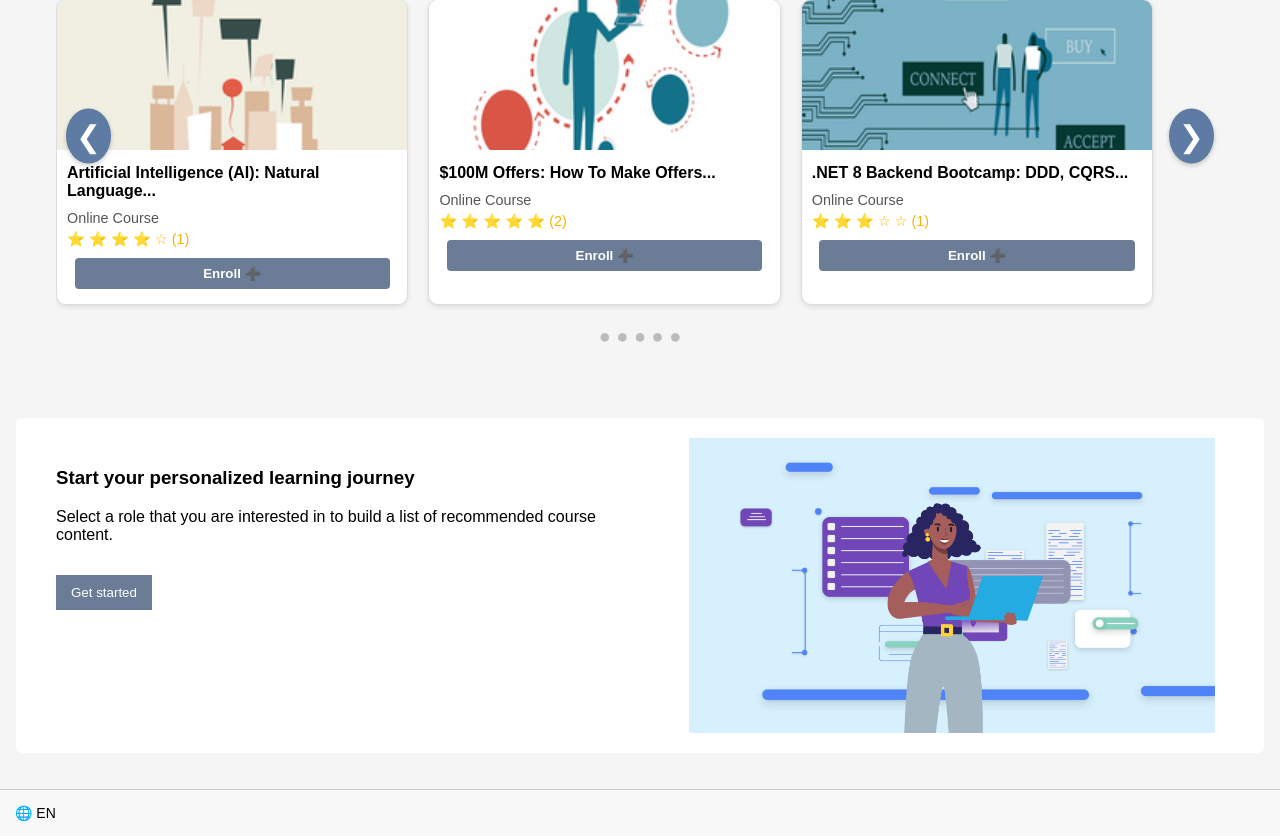
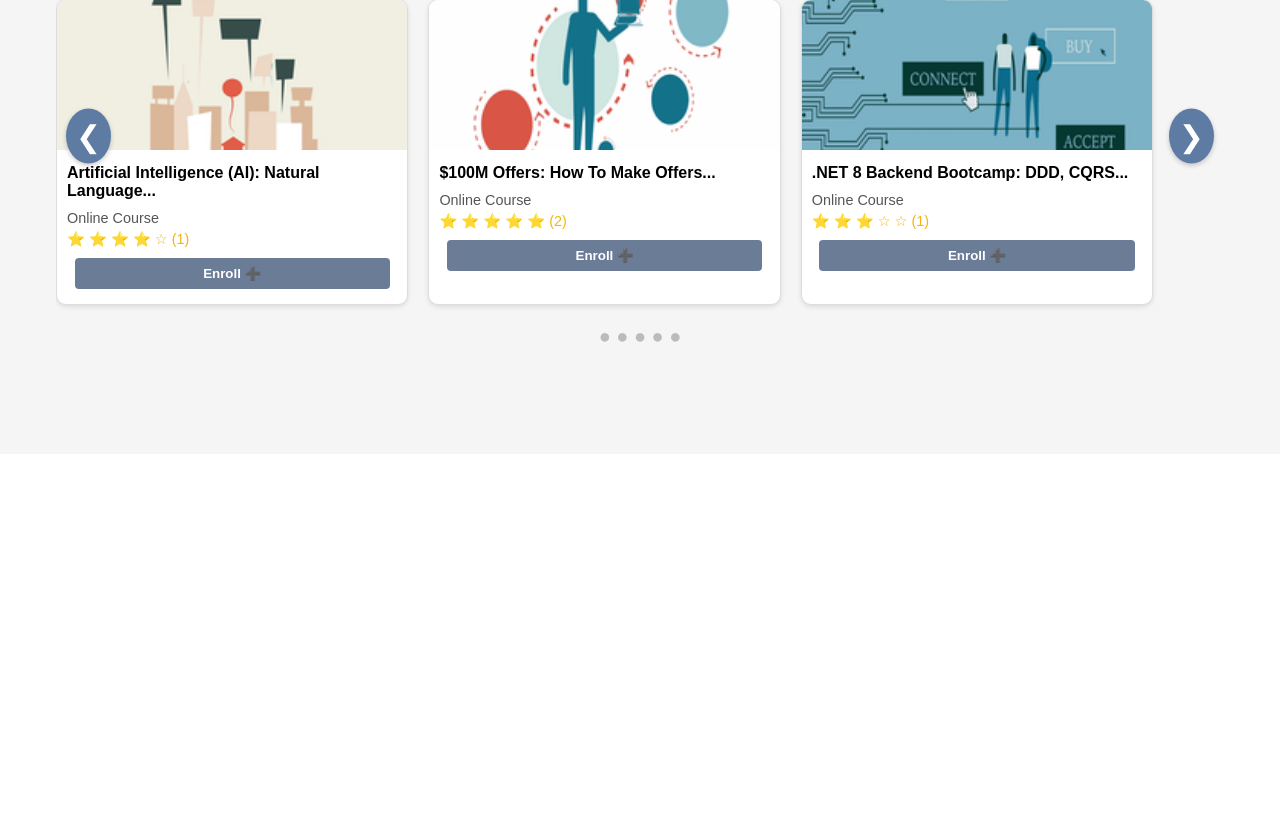
Before and after one commit to AravindhshankarTansam/original_lms_modification, a Django app: page /accounts/dashboard/ in a window 1280 px wide. Shown: the part 2318-3154 px from the top of the page. After the commit the page ends 2660 px from the top, so only its background shows below. Run offline with Django 5.2, Linux system fonts and the light colour scheme.

Commit message:
Removed the footer and personalized journey

```diff
--- a/accounts/templates/accounts/user/dashboard.html
+++ b/accounts/templates/accounts/user/dashboard.html
@@ -364,7 +364,7 @@
     </section>
 
     <!-- Personalized Journey -->
-    <section class="personalized-journey">
+    <!-- <section class="personalized-journey">
       <div class="journey-left">
         <h3>Start your personalized learning journey</h3>
         <p>Select a role that you are interested in to build a list of recommended course content.</p>
@@ -375,12 +375,12 @@
       </div>
     </section>
 
-  </section>
+  </section> -->
 
   <!-- Footer -->
-  <footer class="footer">
+  <!-- <footer class="footer">
     <div class="language-selector">🌐 EN</div>
-  </footer>
+  </footer> -->
 
   <!-- ===== JS ===== -->
   <script src="{% static 'js/dashboard.js' %}"></script>
```
